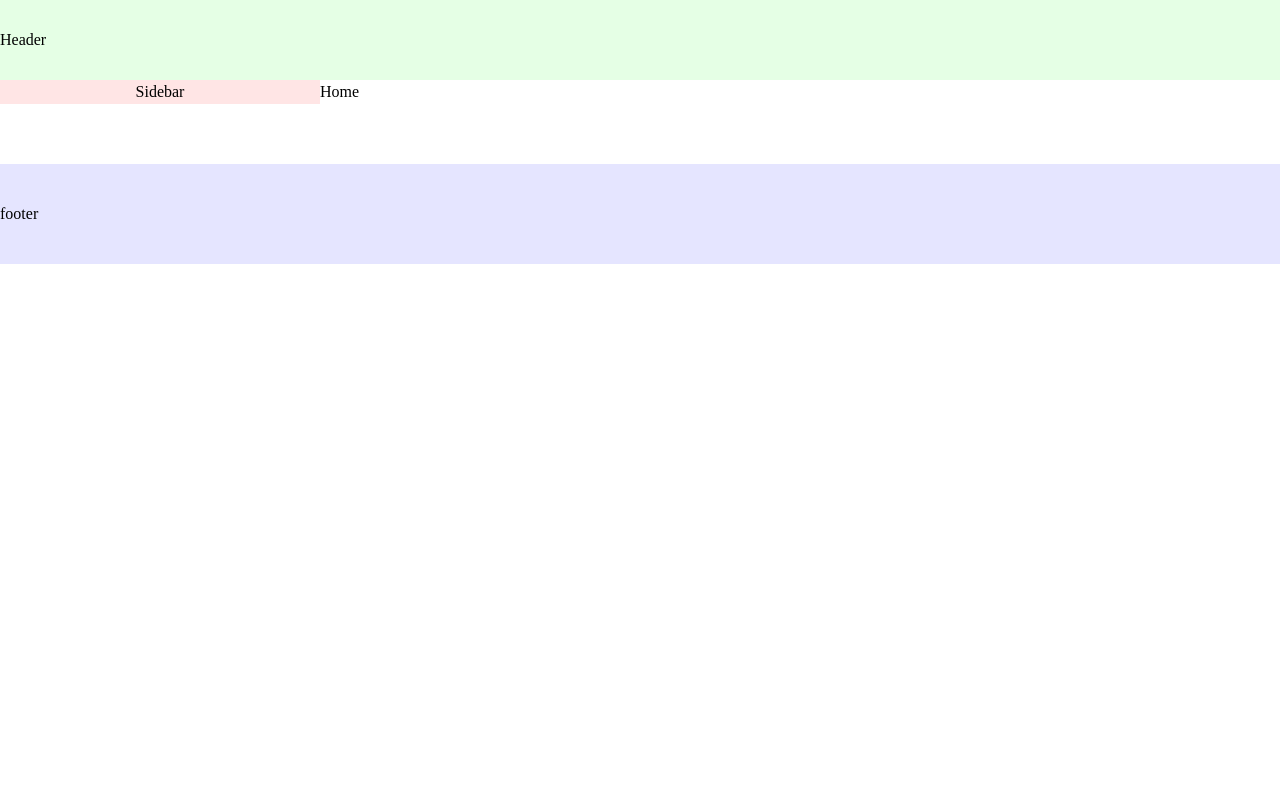
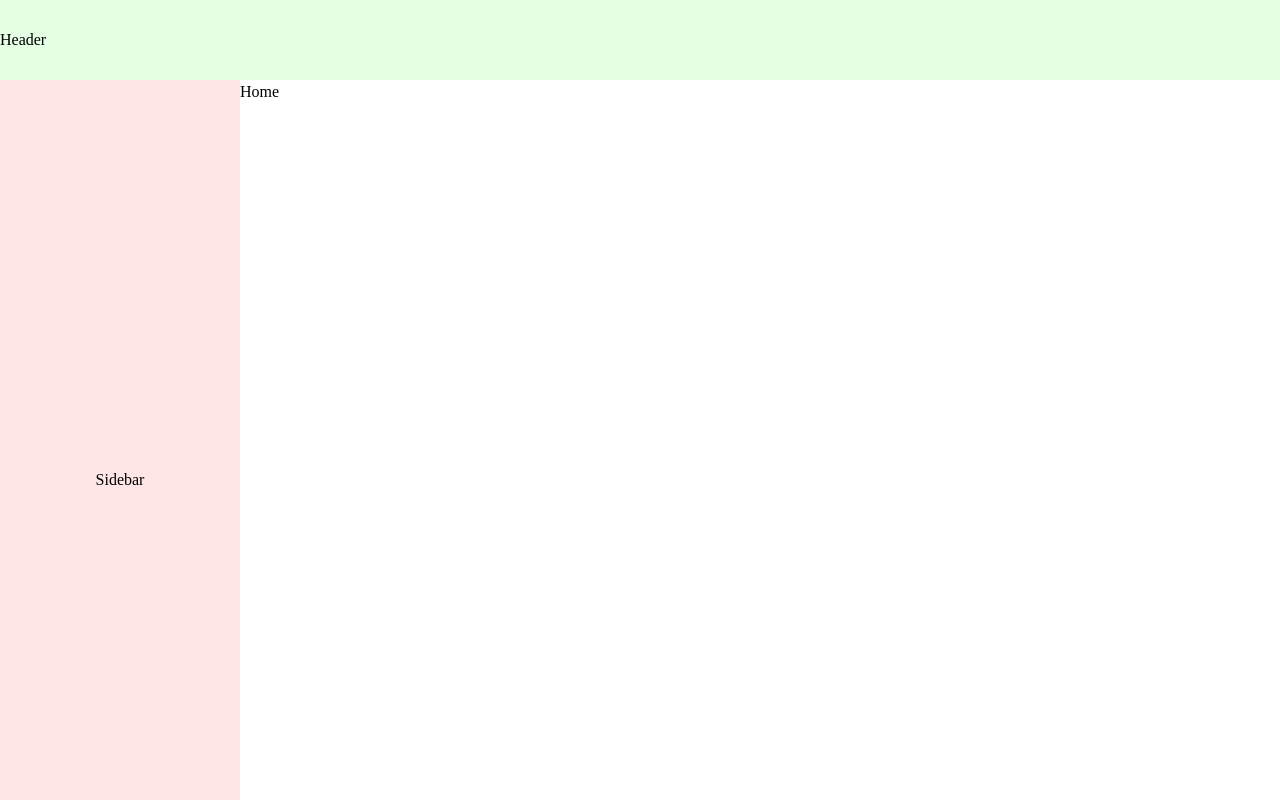
Before and after one commit to Orchemi/huns-log, a Next.js app: page / in a window 1280 px wide. Shown: the top 800 px of the page. Built offline with nearby package versions, Linux system fonts and the light colour scheme.

Commit message:
Style: Sidebar fixed 처리

```diff
--- a/src/components/layout/Sidebar/Sidebar.module.scss
+++ b/src/components/layout/Sidebar/Sidebar.module.scss
@@ -1,5 +1,13 @@
 .sidebar-container {
+  position: fixed;
   @include mix.flex(column);
-  width: 320px;
+  width: 240px;
+  height: 100vh;
   background-color: rgb(255, 0, 0, 0.1);
 }
+
+.space {
+  width: 240px;
+  height: 100vh;
+  flex-shrink: 0;
+}
--- a/src/components/layout/Sidebar/Sidebar.tsx
+++ b/src/components/layout/Sidebar/Sidebar.tsx
@@ -3,7 +3,12 @@ import styles from './Sidebar.module.scss';
 const cx = classnames.bind(styles);
 
 const Sidebar = () => {
-  return <aside className={cx('sidebar-container')}>Sidebar</aside>;
+  return (
+    <>
+      <aside className={cx('sidebar-container')}>Sidebar</aside>
+      <div className={cx('space')} />
+    </>
+  );
 };
 
 export default Sidebar;
```
